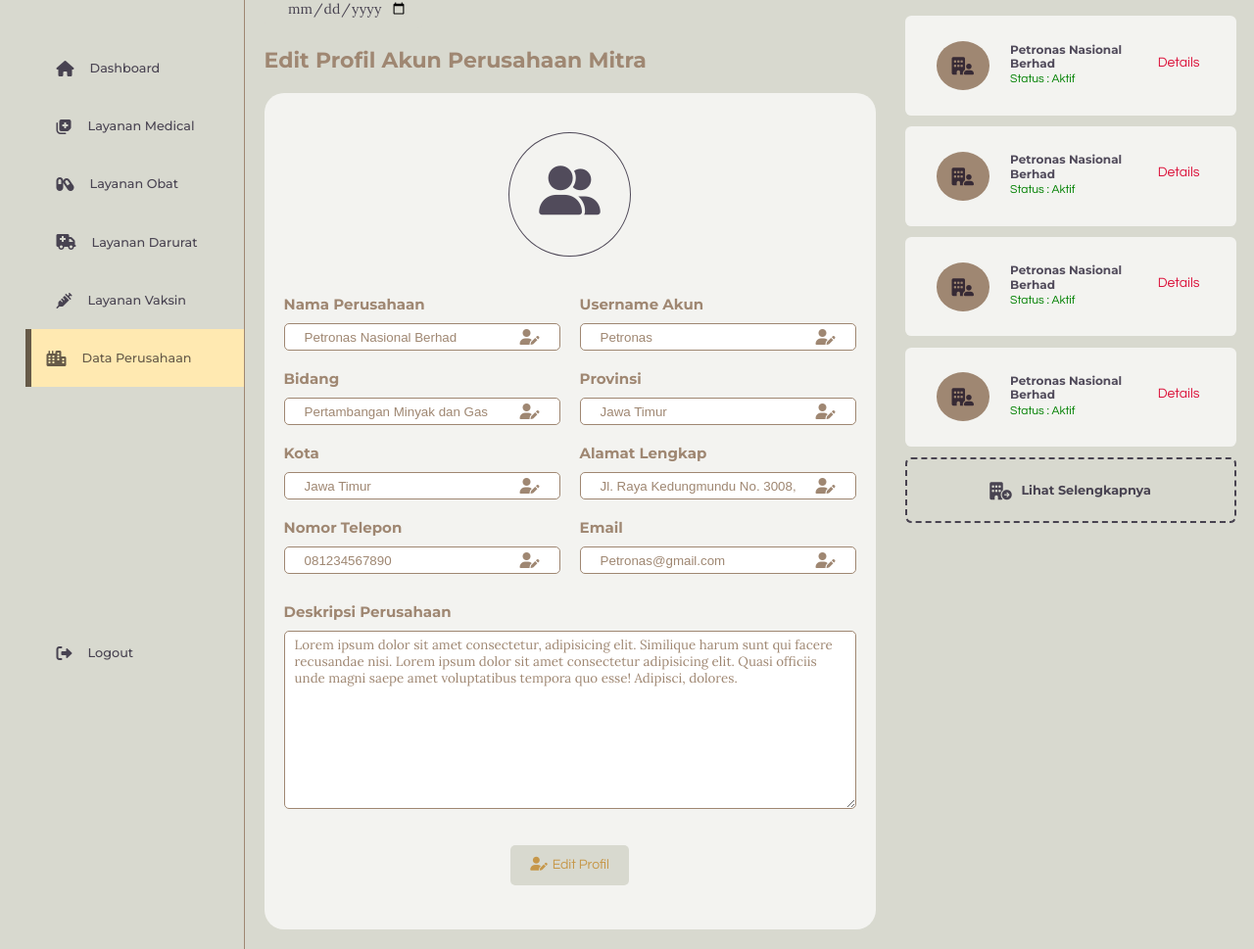
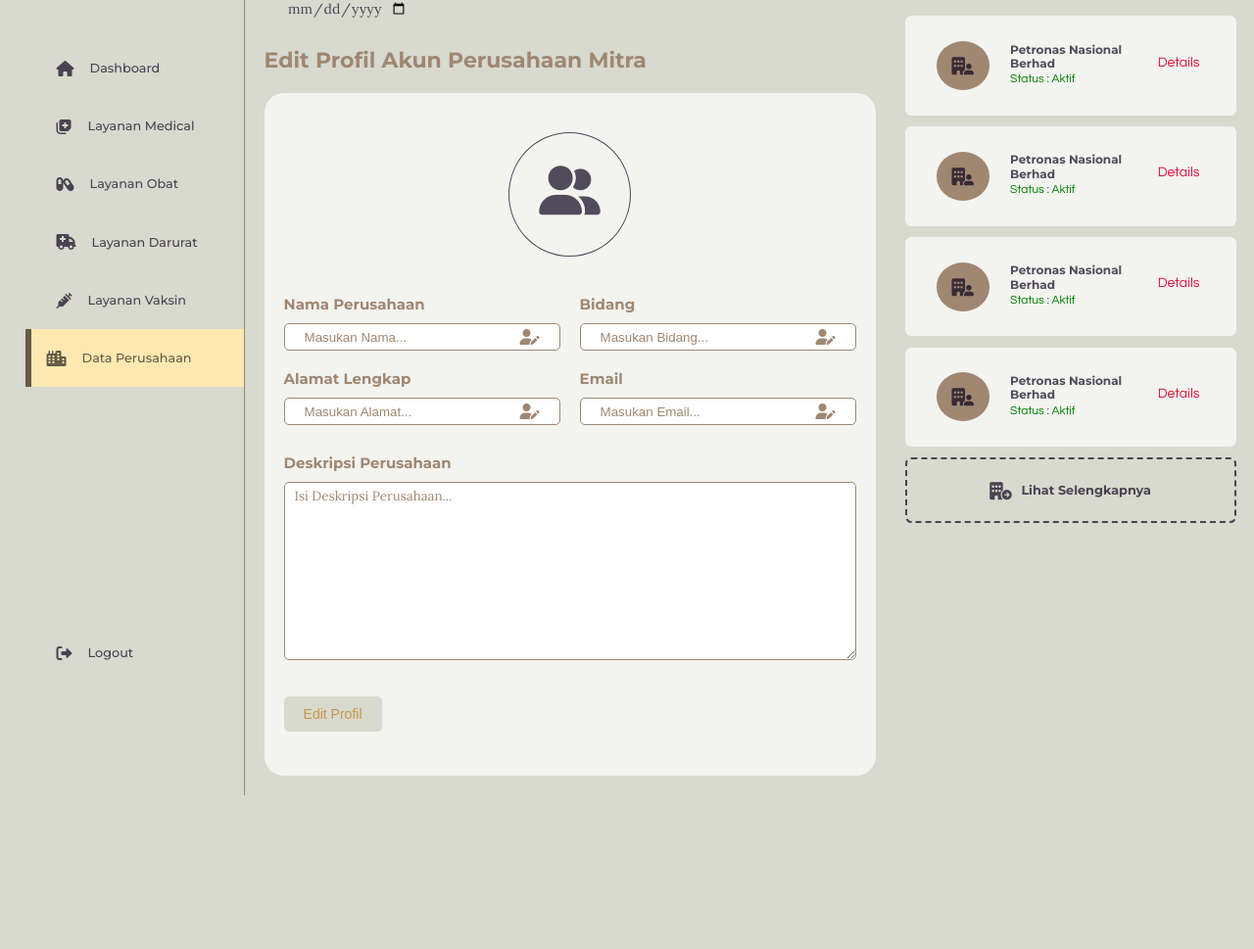
Before and after one commit to AbielB/pearlMedic_PKL, a CodeIgniter 4 app: template app/Views/admin/editperusahaan.php in a window 1280 px wide. Shown: the part 121-1090 px from the top of the page at 98% size. After the commit the page ends 933 px from the top, so only its background shows below. Run offline with PHP 8.4 and a stand-in for CodeIgniter, Linux system fonts and the light colour scheme; the template is opened without the code that fills it: most values are stand-ins (such as "Sample title", 1, 10 or a date in 2020); some libraries are stand-ins or nearby versions.

Commit message:
edit data perusahaan

```diff
--- a/app/Config/Routes.php
+++ b/app/Config/Routes.php
@@ -45,6 +45,8 @@ $routes->get('/admin/DataPerusahaan', 'AdminControl::DataPerusahaan');
 $routes->get('/admin/DetailsDataPerusahaan', 'AdminControl::DetailsDataPerusahaan');
 $routes->get('/admin/EditDataPerusahaan', 'AdminControl::EditDataPerusahaan');
 $routes->get('/admin/Logout', 'AdminControl::Logout');
+$routes->post('/admin/PostEdit', 'AdminControl::PostEdit');
+
 $routes->post('/login', 'Home::login');
 $routes->get('/pages', 'Pages::index');
 $routes->get('/pages/about', 'Pages::about');
--- a/app/Views/admin/editperusahaan.php
+++ b/app/Views/admin/editperusahaan.php
@@ -84,68 +84,45 @@
                         <!-- <img src="img/assets/profilperusahaan1.png" alt="photo"> -->
                         <i class="fa-solid fa-user-group"></i>
                     </div>
+                    <form action="/admin/PostEdit" method="post">
                         <div class="profilperusahaan_info">
-                        <div class="profilperusahaan_info_text">
+                            <?php
+                            $namaPerusahaan = $rowDetails[0]->nama_perusahaan;
+                            $email = $rowDetails[0]->email;
+                            $bidang = $rowDetails[0]->bidang;
+                            $alamat = $rowDetails[0]->alamat;
+                            $deskripsi = $rowDetails[0]->deskripsi;
+                            echo '<div class="profilperusahaan_info_text">
                         <h3>Nama Perusahaan</h3>
                         <div class="input_wrapper">
                             <input type="text" name="nama_perusahaan" id="nama_perusahaan" required
-                                    value="Petronas Nasional Berhad" placeholder="Masukan Nama...">
+                                value="' . $namaPerusahaan . '" placeholder="Masukan Nama...">
                             <i class="fa-solid fa-user-pen"></i>
                         </div>
                     </div>
-                        <div class="profilperusahaan_info_text">
-                            <h3>Username Akun</h3>
-                            <div class="input_wrapper">
-                                <input type="text" name="username" id="username" required value="Petronas"
-                                    placeholder="Masukan Username...">
-                                <i class="fa-solid fa-user-pen"></i>
-                            </div>
-                        </div>
+
                     <div class="profilperusahaan_info_text">
                         <h3>Bidang</h3>
                         <div class="input_wrapper">
                             <input type="text" name="bidang" id="bidang" required
-                                    value="Pertambangan Minyak dan Gas" placeholder="Masukan Bidang...">
+                                value="' . $bidang . '" placeholder="Masukan Bidang...">
                             <i class="fa-solid fa-user-pen"></i>
                         </div>
                     </div>
-                        <div class="profilperusahaan_info_text">
-                            <h3>Provinsi</h3>
-                            <div class="input_wrapper">
-                                <input type="text" name="provinsi" id="provinsi" required value="Jawa Timur"
-                                    placeholder="Masukan Provinsi...">
-                                <i class="fa-solid fa-user-pen"></i>
-                            </div>
-                        </div>
-                        <div class="profilperusahaan_info_text">
-                            <h3>Kota</h3>
-                            <div class="input_wrapper">
-                                <input type="text" name="provinsi" id="provinsi" required value="Jawa Timur"
-                                    placeholder="Masukan Provinsi...">
-                                <i class="fa-solid fa-user-pen"></i>
-                            </div>
-                        </div>
+
                     <div class="profilperusahaan_info_text">
                         <h3>Alamat Lengkap</h3>
                         <div class="input_wrapper">
                             <input type="text" name="alamat" id="alamat" required
-                                    value="Jl. Raya Kedungmundu No. 3008, Kedungmundu, Kec. Kedungmundu, Kabupaten Malang, Jawa Timur 65152"
+                                value="' . $alamat . '"
                                 placeholder="Masukan Alamat...">
-                                <i class="fa-solid fa-user-pen"></i>
-                            </div>
-                        </div>
-                        <div class="profilperusahaan_info_text">
-                            <h3>Nomor Telepon</h3>
-                            <div class="input_wrapper">
-                                <input type="text" name="nomor_telepon" id="nomor_telepon" required value="081234567890"
-                                    placeholder="Masukan Nomor Telepon...">
                             <i class="fa-solid fa-user-pen"></i>
                         </div>
                     </div>
                     <div class="profilperusahaan_info_text">
                         <h3>Email</h3>
                         <div class="input_wrapper">
-                                <input type="text" name="email" id="email" required value="Petronas@gmail.com"
+                            <input type="text" name="email" id="email" required value="' . $email . '"
                                 placeholder="Masukan Email...">
                             <i class="fa-solid fa-user-pen"></i>
                         </div>
@@ -155,14 +132,16 @@
                     <h3>Deskripsi Perusahaan</h3>
                     <div class="input_wrapper1">
                         <textarea name="deskripsi" id="deskripsi textarea_perusahaan" cols="30" rows="10" required
-                                placeholder="Isi Deskripsi Perusahaan..."></textarea>
+                            placeholder="Isi Deskripsi Perusahaan...">' . $deskripsi . '</textarea>
                     </div>
+                </div>'; ?>
+
+                            <!--hidden input id-->
+                            <input type="hidden" name="id" value="<?php echo $rowDetails[0]->id; ?>" />
+                            <div class="editdelete_profil">
+                                <input type="submit" class="btn btn-primary edit" value="Edit Profil" />
                             </div>
-                    <div class="editdelete_profil">
-                        <a href="details_data_perusahaan.php" class="btn btn-primary edit"><i
-                                class="fa-solid fa-user-pen"></i>Edit
-                            Profil</a>
-                    </div>
+                    </form>
                 </div>
             </div>
         </main>
@@ -254,8 +233,7 @@
     // isi value di textarea
     var textarea = document.getElementById('deskripsi textarea_perusahaan');
 
-    textarea.value =
-        `Lorem ipsum dolor sit amet consectetur, adipisicing elit. Similique harum sunt qui facere recusandae nisi. Lorem ipsum dolor sit amet consectetur adipisicing elit. Quasi officiis unde magni saepe amet voluptatibus tempora quo esse! Adipisci, dolores.`;
+
     // textarea color and font
     textarea.style.color = '#9F8772';
     textarea.style.fontFamily = 'Lora', 'serif';
```
Also changed, not shown: app/Controllers/AdminControl.php (+25 -0 lines). Lines whose indentation alone changed are shown as unchanged.
